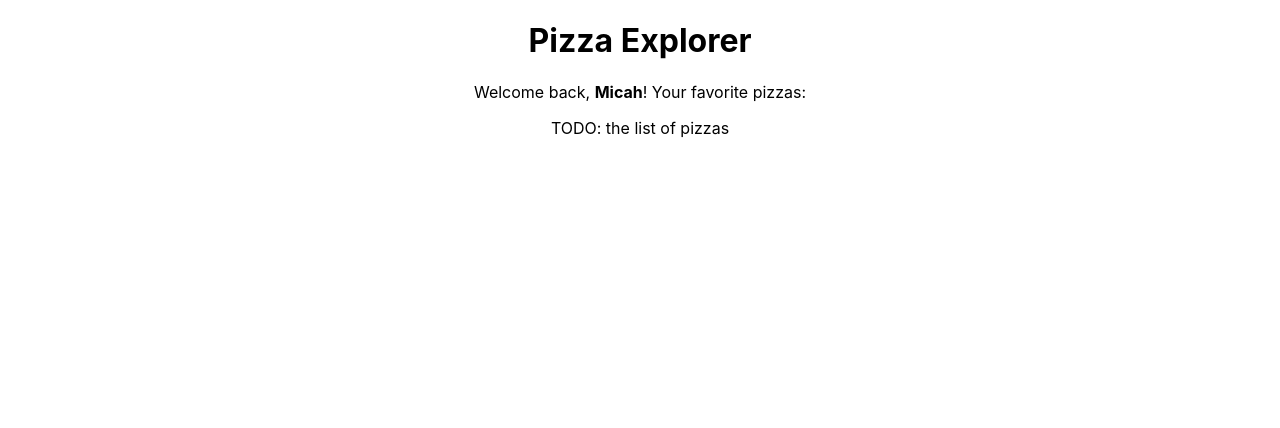
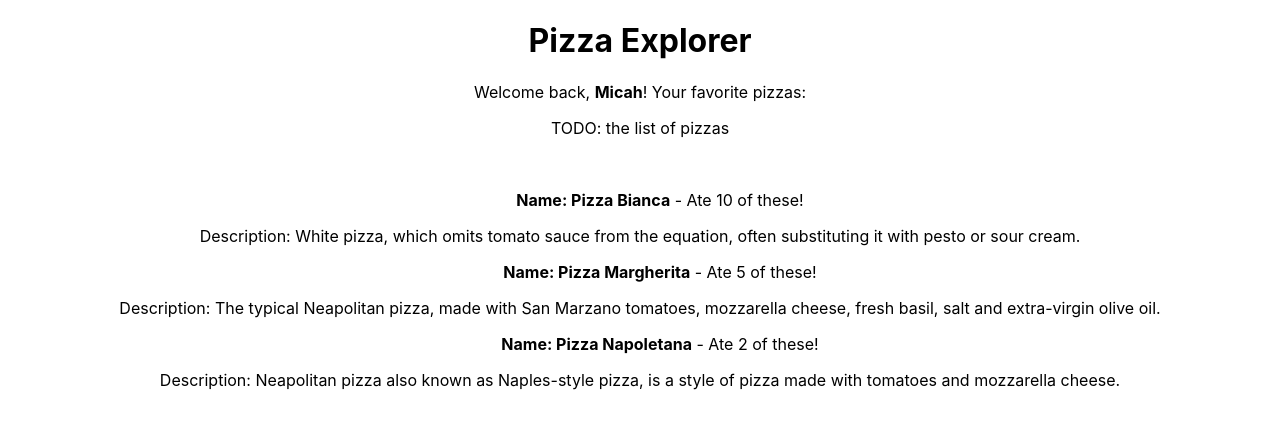
Before and after one commit to team-cake/pizza-explorer, a React (Create React App) app: page / in a window 1280 px wide. Shown: the top 428 px of the page. Built offline with nearby package versions, Linux system fonts and the light colour scheme.

Commit message:
Made useSelector for a list of pizzas on PizzaList.js, also sorted based on popularity.

```diff
--- a/src/components/PizzaList.js
+++ b/src/components/PizzaList.js
@@ -1,13 +1,18 @@
-import React from "react";
-import { useSelector } from "react-redux";
+import React from 'react'
+import { useSelector } from 'react-redux'
 
-const selectUser = reduxState => {
-  return reduxState.user;
-};
+const selectUser = (reduxState) => {
+	return reduxState.user
+}
+
+const listOfPizza = (reduxState) => {
+	return reduxState.pizzas
+}
 
 export default function PizzaList() {
-  const user = useSelector(selectUser);
-
+	const user = useSelector(selectUser)
+	const pizzas = useSelector(listOfPizza)
+	console.log('what kind of pizza', pizzas)
 	return (
 		<div>
 			<h1>Pizza Explorer</h1>
@@ -15,6 +20,18 @@ export default function PizzaList() {
 				Welcome back, <strong>{user.name}</strong>! Your favorite pizzas:
 			</p>
 			<p>TODO: the list of pizzas</p>
+			<br />
+			<p>
+                {pizzas.sort((a, b) => b.bought - a.bought)
+                .map((pizza) => {
+					return (
+						<div>
+							<ul><b>Name: {pizza.name}</b> - Ate {pizza.bought} of these!</ul>
+                            Description: {pizza.description}
 						</div>
-  );
+					)
+				})}
+			</p>
+		</div>
+	)
 }
```
Lines whose indentation alone changed are shown as unchanged.
